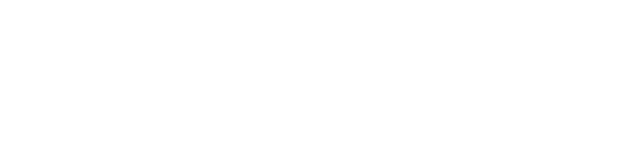
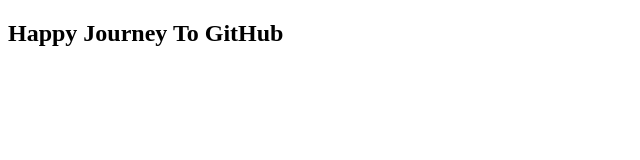
Before and after one commit to KHkhalidhasan/batch1-web-development, a plain HTML site: page index.html in a window 1280 px wide. Shown: the whole page, without its empty margins (0-640 px from the left). Drawn offline with Linux system fonts and the light colour scheme.

Commit message:
Text Sent to GitHub

```diff
--- a/index.html
+++ b/index.html
@@ -7,6 +7,6 @@
     <title>GitHub</title>
 </head>
 <body>
-
+    <h2>Happy Journey To GitHub</h2>
 </body>
 </html>
```
